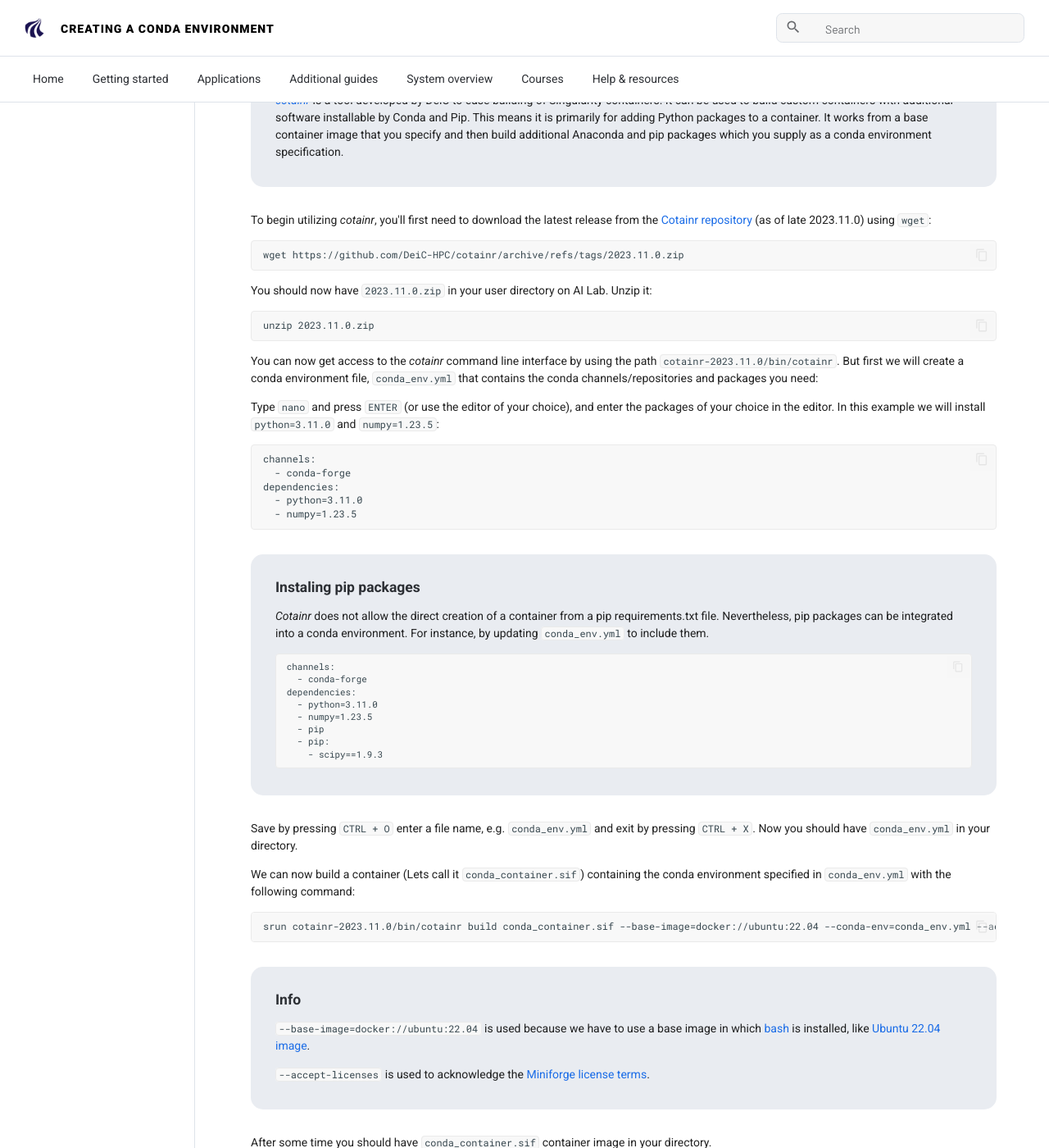
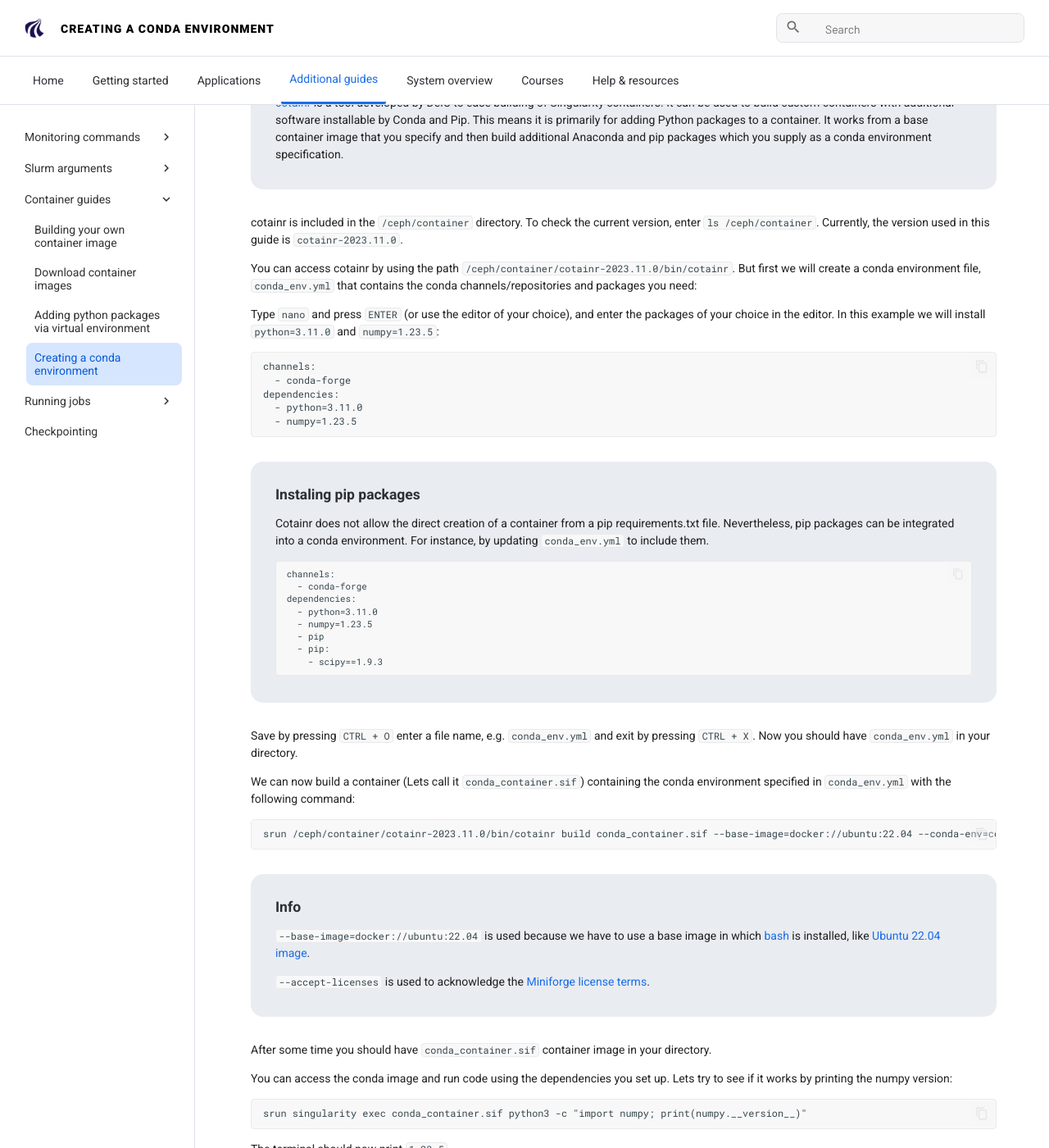
Before and after one commit to aau-claaudia/ailab-docs, an MkDocs documentation site: the page built from docs/additional-guides/creating-a-conda-environment.md, in a window 1280 px wide and 1400 px high, scrolled down 267 px. Shown: the whole window at 82% size. Built offline with MkDocs 1.6.1 and Material for MkDocs 9.7.7, drawn with Linux system fonts in a browser that asks for light colours; some of the changed text lies outside the part shown.

Commit message:
Edit urls

````diff
--- a/docs/additional-guides/creating-a-conda-environment.md
+++ b/docs/additional-guides/creating-a-conda-environment.md
@@ -1,22 +1,12 @@
 
-Creating a conda environment in a container may be easily done using [*cotainr*](https://cotainr.readthedocs.io/en/stable/).
+Creating a conda environment in a container may be easily done using [cotainr](https://cotainr.readthedocs.io/en/stable/).
 
-!!! info "About *cotainr*"
-    [*cotainr*](https://cotainr.readthedocs.io/en/stable/) is a tool developed by DeiC to ease building of Singularity containers. It can be used to build custom containers with additional software installable by Conda and Pip. This means it is primarily for adding Python packages to a container. It works from a base container image that you specify and then build additional Anaconda and pip packages which you supply as a conda environment specification.
+!!! info "About cotainr"
+    [cotainr](https://cotainr.readthedocs.io/en/stable/) is a tool developed by DeiC to ease building of Singularity containers. It can be used to build custom containers with additional software installable by Conda and Pip. This means it is primarily for adding Python packages to a container. It works from a base container image that you specify and then build additional Anaconda and pip packages which you supply as a conda environment specification.
 
-To begin utilizing *cotainr*, you'll first need to download the latest release from the [Cotainr repository](https://github.com/DeiC-HPC/cotainr/releases) (as of late 2023.11.0) using `wget`:
+cotainr is included in the `/ceph/container` directory. To check the current version, enter `ls /ceph/container`. Currently, the version used in this guide is `cotainr-2023.11.0`.
 
-```console
-wget https://github.com/DeiC-HPC/cotainr/archive/refs/tags/2023.11.0.zip
-```
-
-You should now have `2023.11.0.zip` in your user directory on AI Lab. Unzip it:
-
-```console
-unzip 2023.11.0.zip
-```
-
-You can now get access to the *cotainr* command line interface by using the path `cotainr-2023.11.0/bin/cotainr`. But first we will create a conda environment file, `conda_env.yml` that contains the conda channels/repositories and packages you need:
+You can access cotainr by using the path `/ceph/container/cotainr-2023.11.0/bin/cotainr`. But first we will create a conda environment file, `conda_env.yml` that contains the conda channels/repositories and packages you need:
 
 Type `nano` and press `ENTER` (or use the editor of your choice), and enter the packages of your choice in the editor. In this example we will install `python=3.11.0` and `numpy=1.23.5`:
 
@@ -29,7 +19,7 @@ dependencies:
 ```
 
 !!! info "Instaling pip packages"
-    *Cotainr* does not allow the direct creation of a container from a pip requirements.txt file. Nevertheless, pip packages can be integrated into a conda environment. For instance, by updating `conda_env.yml` to include them.
+    Cotainr does not allow the direct creation of a container from a pip requirements.txt file. Nevertheless, pip packages can be integrated into a conda environment. For instance, by updating `conda_env.yml` to include them.
 
     ```console
     channels:
@@ -47,7 +37,7 @@ Save by pressing `CTRL + O` enter a file name, e.g. `conda_env.yml` and exit by
 We can now build a container (Lets call it `conda_container.sif`) containing the conda environment specified in `conda_env.yml` with the following command:
 
 ```console
-srun cotainr-2023.11.0/bin/cotainr build conda_container.sif --base-image=docker://ubuntu:22.04 --conda-env=conda_env.yml --accept-licenses
+srun /ceph/container/cotainr-2023.11.0/bin/cotainr build conda_container.sif --base-image=docker://ubuntu:22.04 --conda-env=conda_env.yml --accept-licenses
 ```
 !!! info
     `--base-image=docker://ubuntu:22.04` is used because we have to use a base image in which [bash](https://www.gnu.org/software/bash/) is installed, like [Ubuntu 22.04 image](https://hub.docker.com/_/ubuntu).
--- a/mkdocs.yml
+++ b/mkdocs.yml
@@ -38,6 +38,7 @@ nav:
       - Building your own container image: additional-guides/building-your-own-container-image.md
       - Download container images: additional-guides/download-container-images.md
       - Adding python packages via virtual environment: additional-guides/adding-python-packages-via-virtual-environment.md
+      - Creating a conda environment: additional-guides/creating-a-conda-environment.md
     - Running jobs:
       - Running a container in interactive mode: additional-guides/running-a-container-in-interactive-mode.md
       - Run a bash script: additional-guides/run-a-bash-script.md
````
Also changed, not shown: docs/additional-guides/building-your-own-container-image.md (+3 -0 lines), docs/additional-guides/cpu-gpu-and-memory-allocation.md (+2 -2 lines), docs/additional-guides/pytorch-multi-gpu-job.md (deleted, +0 -53 lines), docs/courses/customize-containers.md (deleted, +0 -95 lines), docs/courses/open-a-shell-in-a-container.md (deleted, +0 -14 lines), docs/getting-started/offboarding.md (deleted, +0 -23 lines), docs/help-and-resources/guidelines.md (+7 -0 lines), docs/courses/interactive-jobs.md (deleted), docs/to-be-done/jupyter-notebook.md (renamed from docs/applications/jupyter-notebook.md), docs/to-be-done/visual-studio-code.md (renamed from docs/applications/visual-studio-code.md).
